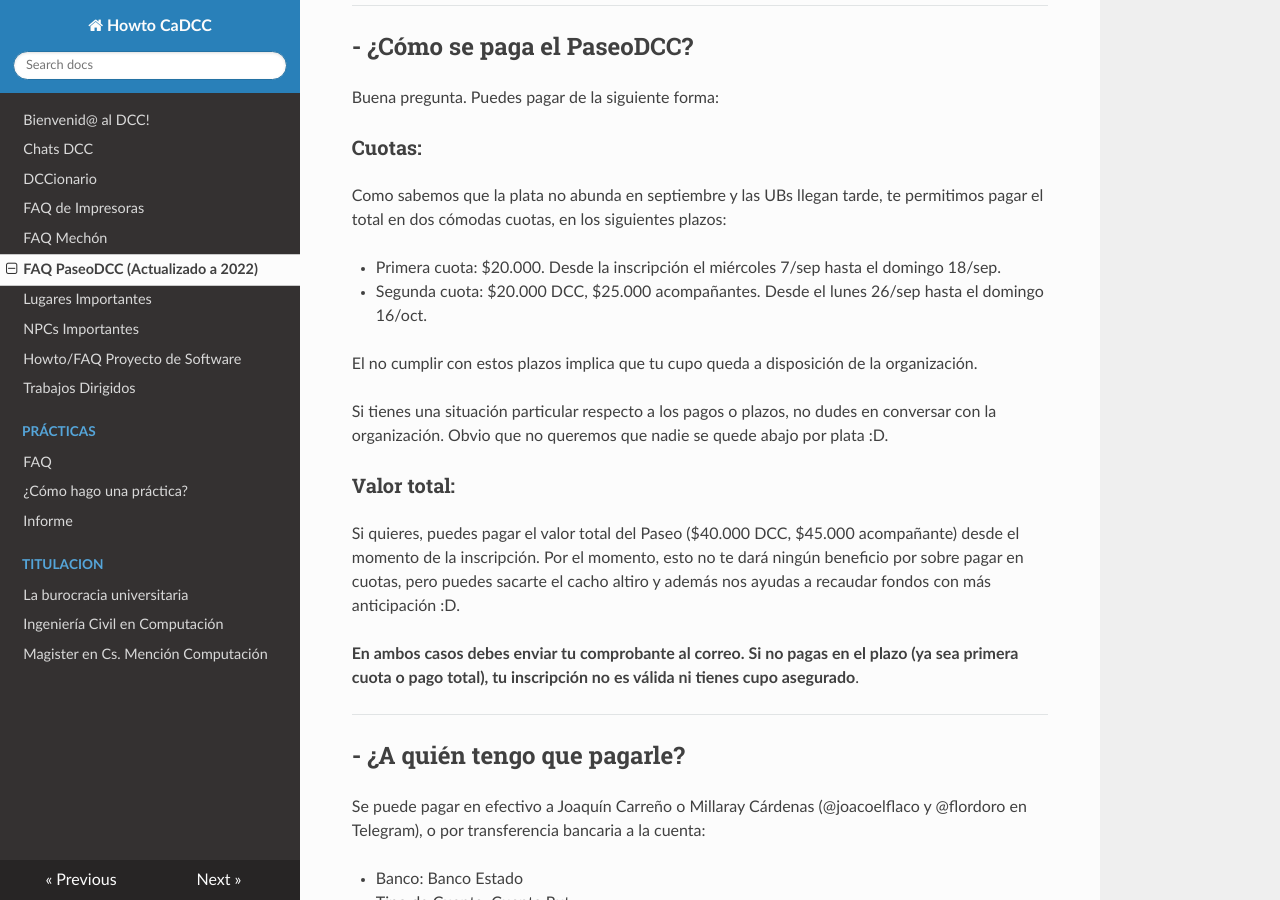
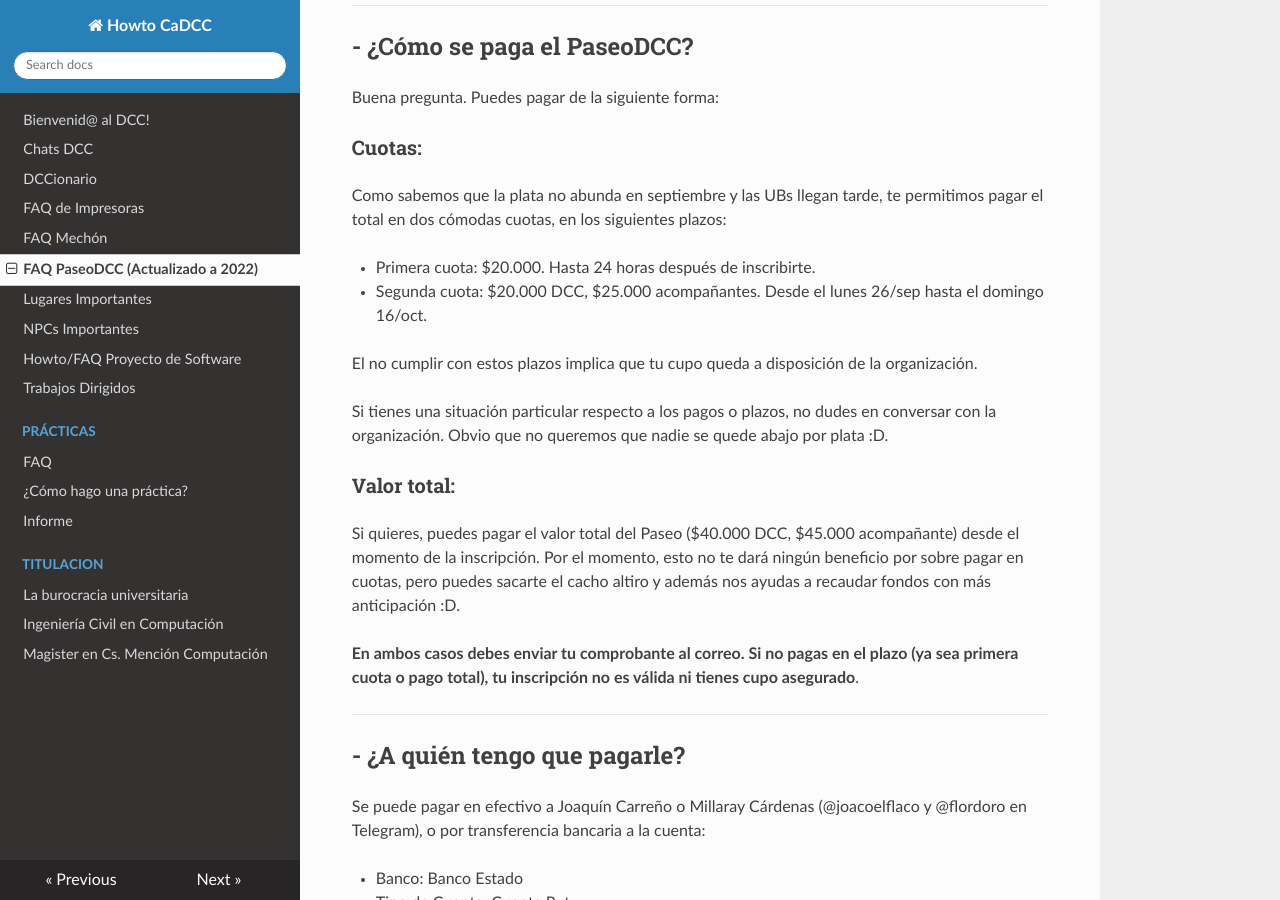
Before and after one commit to cadcc/howto, an MkDocs documentation site: the page built from docs/FAQ PaseoDCC.md, in a window 1280 px wide and 900 px high, scrolled down 5544 px. Built offline with MkDocs 1.6.1, drawn with Linux system fonts in a browser that asks for light colours; nearby versions of some CDN libraries.

Commit message:
Update plazo primera cuota

```diff
--- a/docs/FAQ PaseoDCC.md
+++ b/docs/FAQ PaseoDCC.md
@@ -165,7 +165,7 @@ Buena pregunta. Puedes pagar de la siguiente forma:
 ### Cuotas:
 Como sabemos que la plata no abunda en septiembre y las UBs llegan tarde, te permitimos pagar el total en dos cómodas cuotas, en los siguientes plazos:
 
-- Primera cuota: $20.000. Desde la inscripción el miércoles 7/sep hasta el domingo 18/sep.
+- Primera cuota: $20.000. Hasta 24 horas después de inscribirte.
 - Segunda cuota: $20.000 DCC, $25.000 acompañantes. Desde el lunes 26/sep hasta el domingo 16/oct.
 
 El no cumplir con estos plazos implica que tu cupo queda a disposición de la organización.
```
